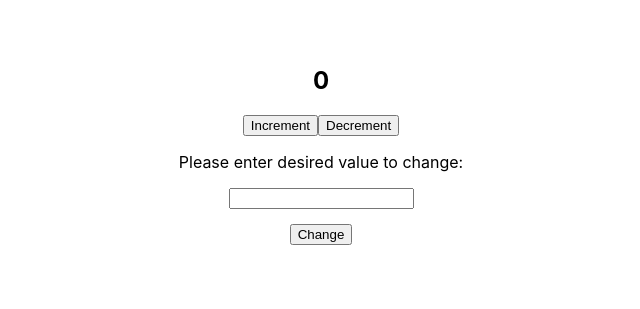
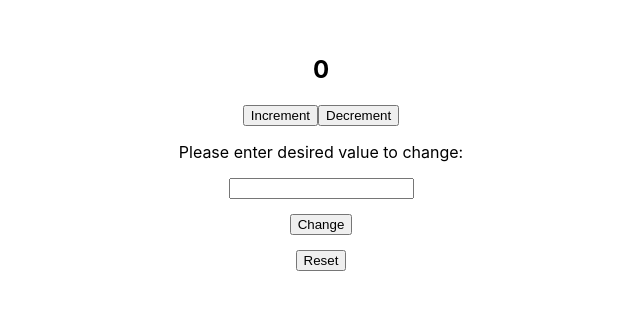
Before and after one commit to Zapishnyi/okten_react_hw, a React (Create React App) app: page / in a window 1280 px wide. Shown: the part 247-556 px from the top of the page, without its empty margins (319-959 px from the left). Built offline with nearby package versions, Linux system fonts and the light colour scheme.

Commit message:
reset added

```diff
--- a/src/App.tsx
+++ b/src/App.tsx
@@ -1,7 +1,12 @@
 import React, { MouseEvent } from "react";
 import "./App.css";
 import { useAppDispatch, useAppSelector } from "./redux/store";
-import { customValueChange, decrement, increment } from "./redux/slice1/slice1";
+import {
+  customValueChange,
+  decrement,
+  increment,
+  reset,
+} from "./redux/slice1/slice1";
 
 const App = () => {
   const { value } = useAppSelector((state) => state.slice1);
@@ -24,6 +29,9 @@ const App = () => {
           ),
         );
         break;
+      case "reset":
+        dispatch(reset());
+        break;
     }
   };
 
@@ -45,6 +53,9 @@ const App = () => {
           Change
         </button>
       </div>
+      <button className={"reset"} onClick={clickHandler}>
+        Reset
+      </button>
     </div>
   );
 };
--- a/src/redux/slice1/slice1.ts
+++ b/src/redux/slice1/slice1.ts
@@ -21,7 +21,11 @@ export const counter = createSlice({
     customValueChange: (state, action: PayloadAction<number>) => {
       state.value = state.value + action.payload;
     },
+    reset: (state) => {
+      state.value = 0;
+    },
   },
 });
 
-export const { increment, decrement, customValueChange } = counter.actions;
+export const { increment, decrement, customValueChange, reset } =
+  counter.actions;
```
